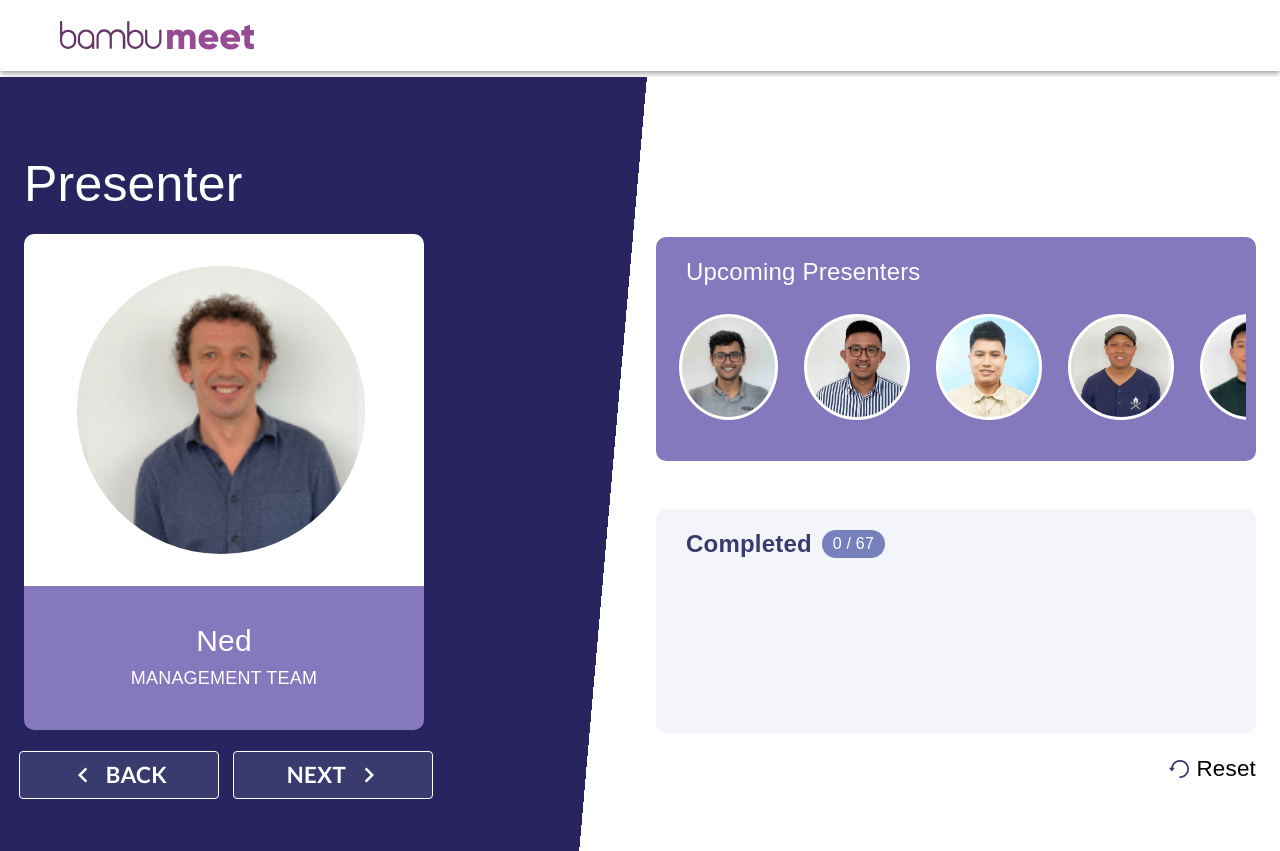
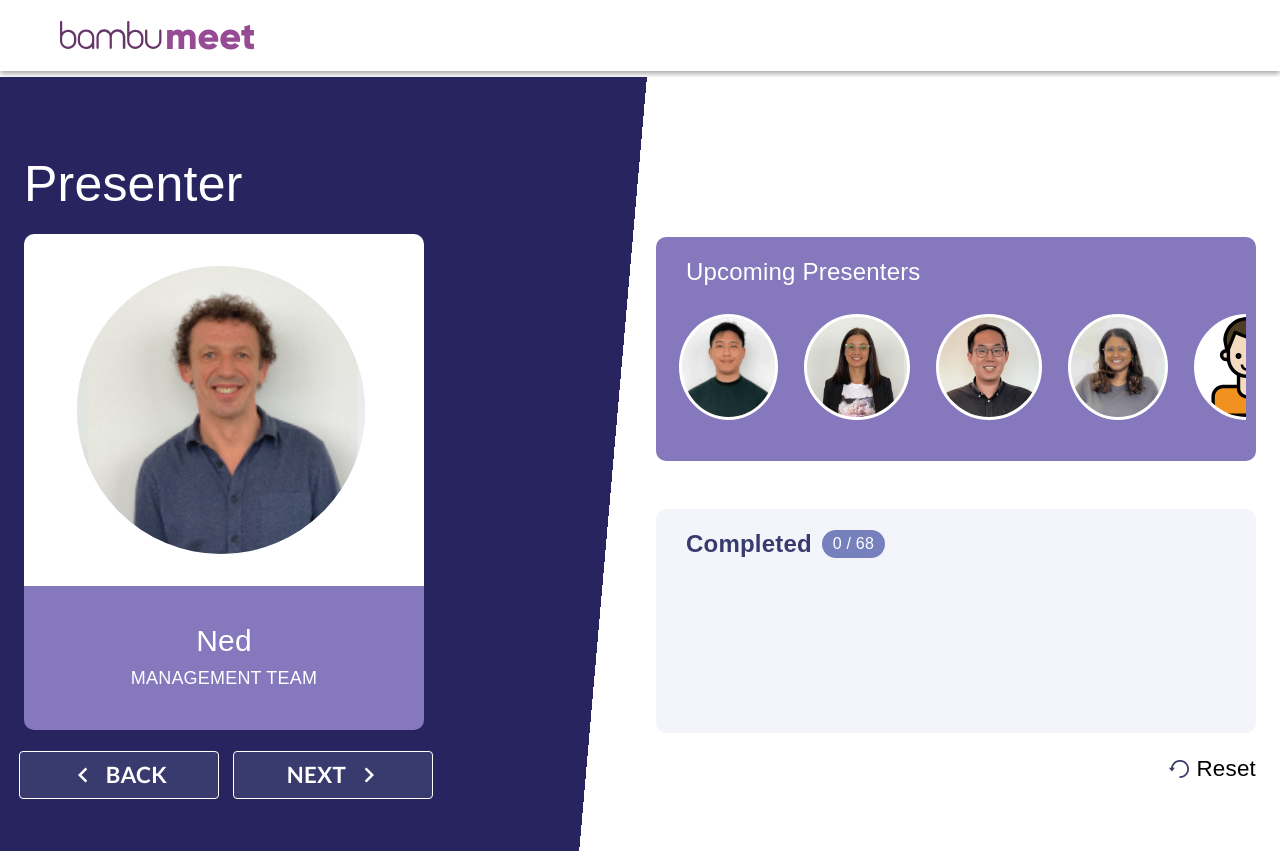
Before and after one commit to bambuhr/meeting-queue-app, a React (Create React App) app: page /start in a window 1280 px wide. Shown: the top 851 px of the page. Built offline with nearby package versions, Linux system fonts and the light colour scheme.

Commit message:
Gunvant add

```diff
--- a/src/photos/index.js
+++ b/src/photos/index.js
@@ -361,6 +361,11 @@ const employees = [
     team: TEAM.DEVELOPMENT,
   },
   {
+    content: "Gunvant",
+    image: man(),
+    team: TEAM.DEVELOPMENT,
+  },
+  {
     content: "Vipul",
     image: man(),
     team: TEAM.PM,
```
